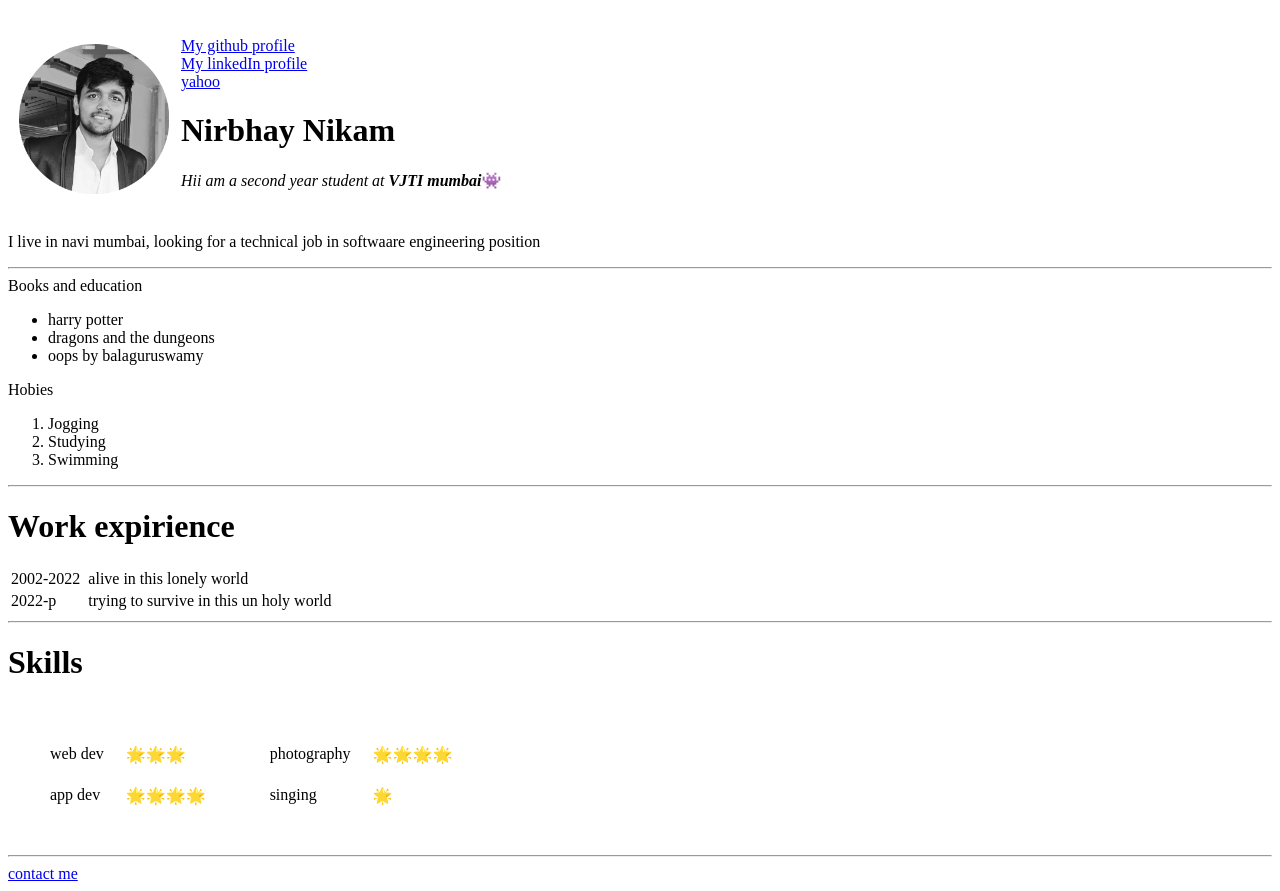
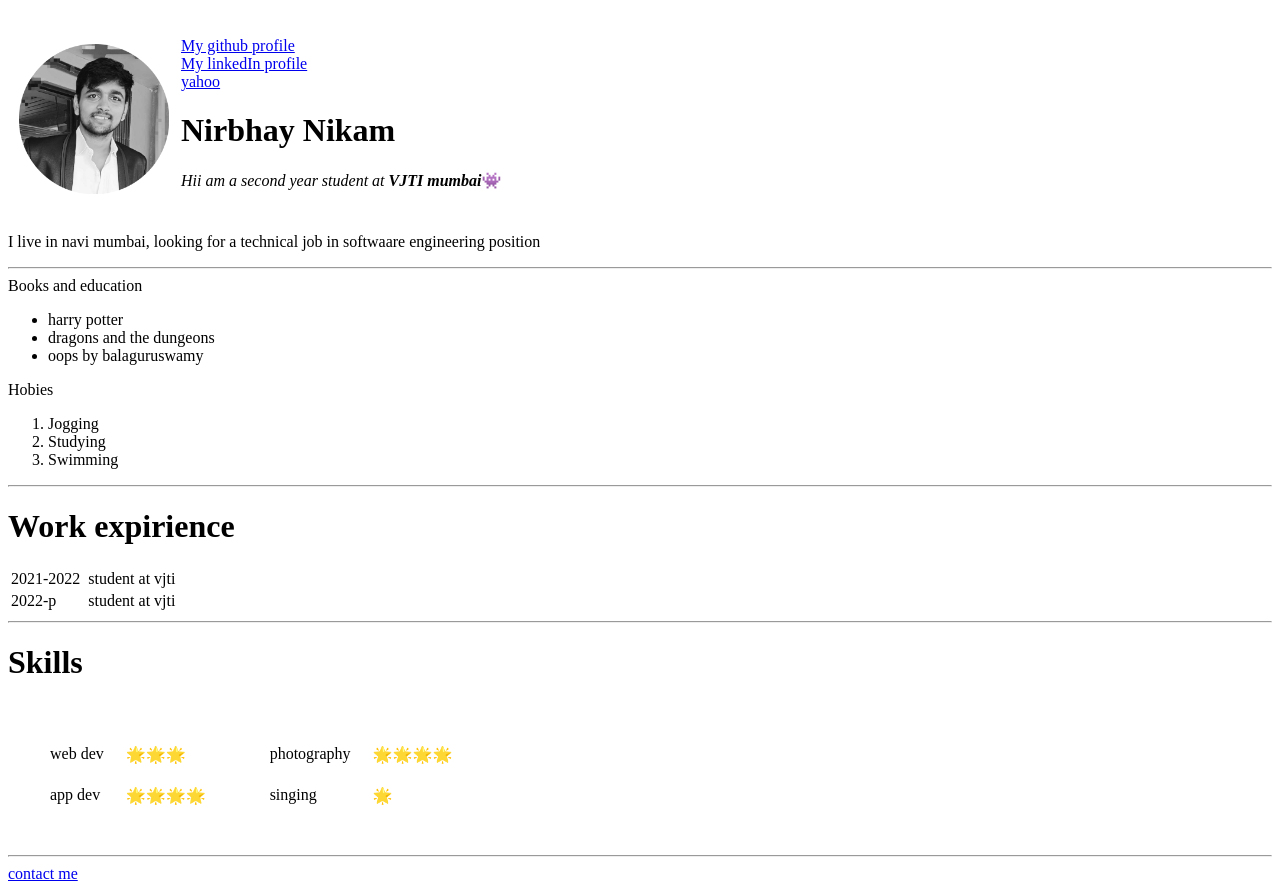
Before and after one commit to NiRbhay22/myCV, a plain HTML site: page index.html in a window 1280 px wide. Drawn offline with Linux system fonts and the light colour scheme.

Commit message:
Update index.html

```diff
--- a/index.html
+++ b/index.html
@@ -37,13 +37,13 @@
     <h1>Work expirience</h1>
     <table>
       <tr>
-        <td>2002-2022</td><td></td>
-        <td>alive in this lonely world</td>
+        <td>2021-2022</td><td></td>
+        <td>student at vjti</td>
       </tr>
 
       <tr>
         <td>2022-p</td><td></td>
-        <td>trying to survive in this un holy world</td>
+        <td>student at vjti</td>
       </tr>
     </table>
 <hr>
```
